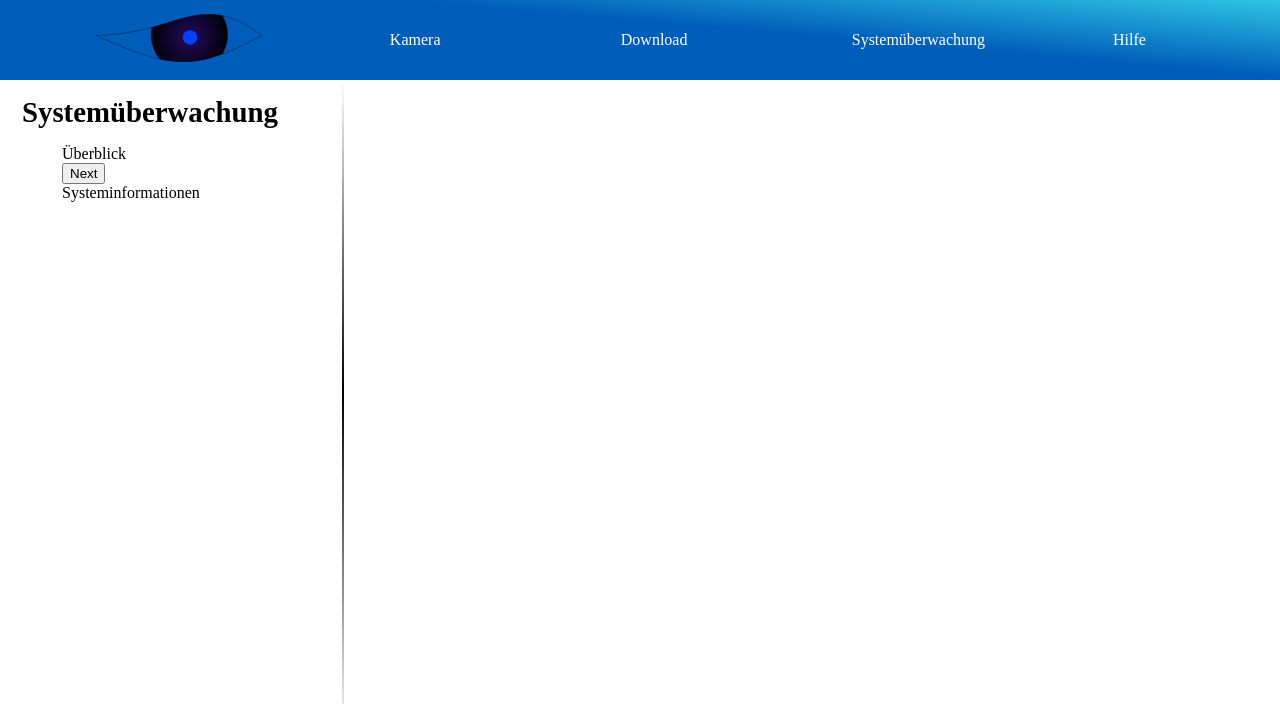
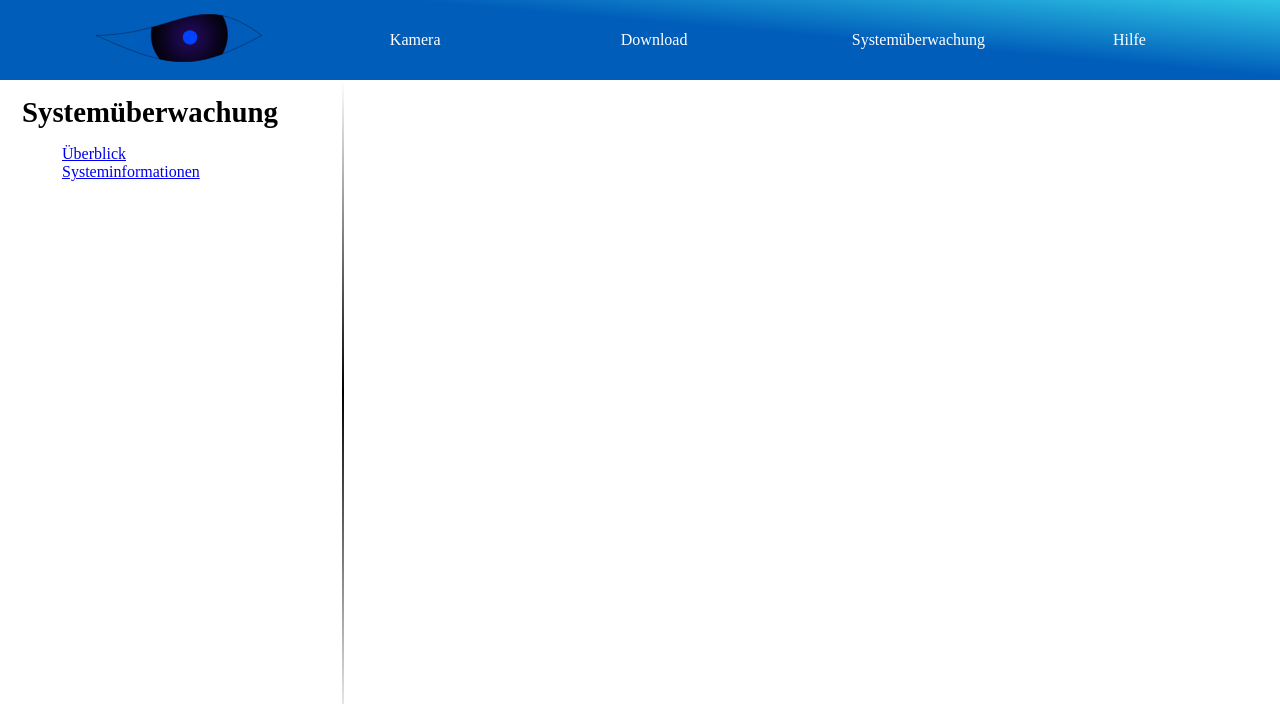
Before and after one commit to dev-onion/KameraProjekt, a Django app: a page that uses KameraProjekt/website/templates/website/systemüberwachung.html in a window 1280 px wide. Shown: the top 705 px of the page. Run offline with Django 3.2, Linux system fonts and the light colour scheme; some web fonts are replaced.

Commit message:
Menü angepasst

```diff
--- a/KameraProjekt/website/templates/website/systemüberwachung.html
+++ b/KameraProjekt/website/templates/website/systemüberwachung.html
@@ -21,10 +21,10 @@
       <nav>
         <ul class="menu">
           <li class="menupunkt"><a href="#"><img src="{% static 'website/images/Logo.svg' %}" alt="" id="logo"></a></li> <!--später surch Django Template ersetzen-->
-          <li class="menupunkt"><a href="#">Kamera</a></li>
-          <li class="menupunkt"><a href="#">Download</a></li>
-          <li class="menupunkt"><a href="#">Systemüberwachung</a></li>
-          <li class="menupunkt"><a href="#">Hilfe</a></li>
+          <li class="menupunkt"><a href="{%url 'kamera'%}">Kamera</a></li>
+          <li class="menupunkt"><a href="{%url 'kamera'%}">Download</a></li>
+          <li class="menupunkt"><a href="{%url 'systemüberwachung'%}">Systemüberwachung</a></li>
+          <li class="menupunkt"><a href="{%url 'systemüberwachung'%}">Hilfe</a></li>
         </ul>
       </nav>
     </header>
@@ -32,13 +32,8 @@
       <div class="toolbar">
         <h1 class="toolbarHeadline">Systemüberwachung</h1>
         <ul>
-          <li>Überblick</li>
-          <li>
-            <form method="get" action="#">
-              <input type="submit" name="Next" value="Next">
-            </form>
-          </li>
-          <li>Systeminformationen</li>
+          <li><a href="#">Überblick</a></li>
+          <li><a href="#">Systeminformationen</a></li>
         </ul>
       </div>
     </main>
```
